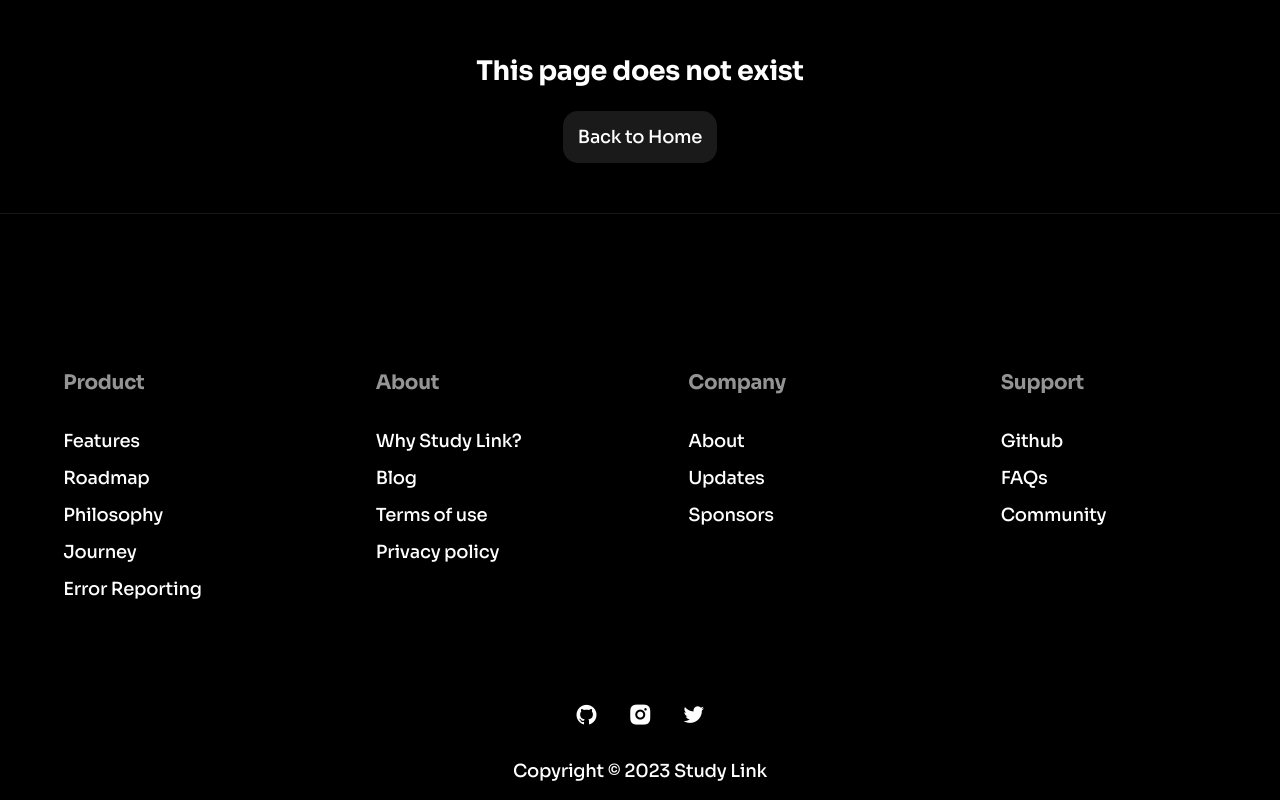
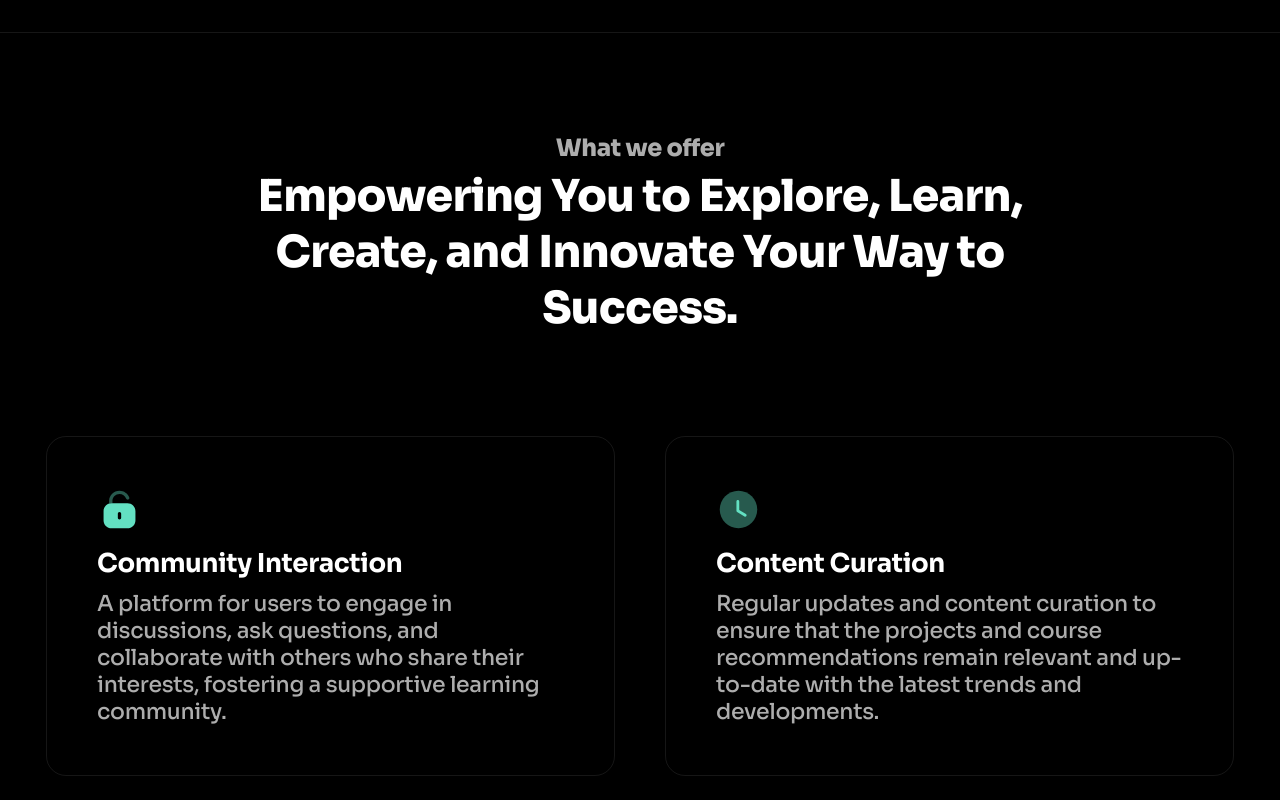
Before and after one commit to NinadVyas/StudyLink, a Next.js app: page /about in a window 1280 px wide. Before the commit this address had no page. Shown: the part 100-900 px from the top of the page. Built offline with nearby package versions, Linux system fonts and the light colour scheme.

Commit message:
made changes in pages

```diff
--- a/components/navbar/index.jsx
+++ b/components/navbar/index.jsx
@@ -38,7 +38,7 @@ const LinkElement = ({ title, src, external = false}) => {
 const LinksBar = () => {
   return(
     <nav className={styles.links}>
-      <LinkElement title="About" src="/resource" />
+      <LinkElement title="About" src="/about" />
       <LinkElement title="Sources" src="/resource" />
       <LinkElement title="Community" src="https://discord.gg/ZXEPNJrn" external />
       <LinkElement title="FAQ" src="/" />
@@ -91,7 +91,7 @@ const DropdownMenu = () => {
       </div>
       <ul ref={listRef} className={styles.menu}>
         <li>
-          <LinkElement title="About" src="/resource" />
+          <LinkElement title="About" src="/about" />
         </li>
         <li>
           <LinkElement title="Features" src="/resource" />
--- /dev/null
+++ b/pages/about.jsx
@@ -0,0 +1,55 @@
+import { Container } from "../components/container";
+import { LockIcon, UsersIcon, ChartIcon, WalletIcon } from "../components/icons";
+import styles from "../styles/index.module.scss";
+
+export default function Resource() {
+  const perks = [
+    {
+      icon: <LockIcon />,
+      heading: "Community Interaction",
+      paragraph:
+        "A platform for users to engage in discussions, ask questions, and collaborate with others who share their interests, fostering a supportive learning community.",
+    },
+    {
+      icon: <UsersIcon />,
+      heading: "Content Curation",
+      paragraph:
+        "Regular updates and content curation to ensure that the projects and course recommendations remain relevant and up-to-date with the latest trends and developments.",
+    },
+    {
+      icon: <ChartIcon />,
+      heading: "Resource Downloads",
+      paragraph:
+        "Providing downloadable resources, such as PDFs, templates, or project files, for easy access and offline use.",
+    },
+    {
+      icon: <WalletIcon />,
+      heading: "Feedback System",
+      paragraph:
+        "A feedback system for users to provide input on the quality and usefulness of projects and courses, allowing for continuous improvement.",
+    },
+  ];
+
+  return (
+    <Container title="Resource">
+      <div className={styles.about}>
+        <div className={styles.heading}>
+          <div>What we offer</div>
+          <div>
+          Empowering You to Explore, Learn, Create, and Innovate Your Way to Success.
+          </div>
+        </div>
+        <p></p>
+        <div className={styles.perks_container}>
+          {perks.map((e) => (
+            <div key={e.heading} className={styles.perk}>
+              <div>{e.icon}</div>
+              <div>{e.heading}</div>
+              <div>{e.paragraph}</div>
+            </div>
+          ))}
+        </div>
+      </div>
+    </Container>
+  );
+}
```
Also changed, not shown: pages/resource.jsx (+3 -38 lines).
